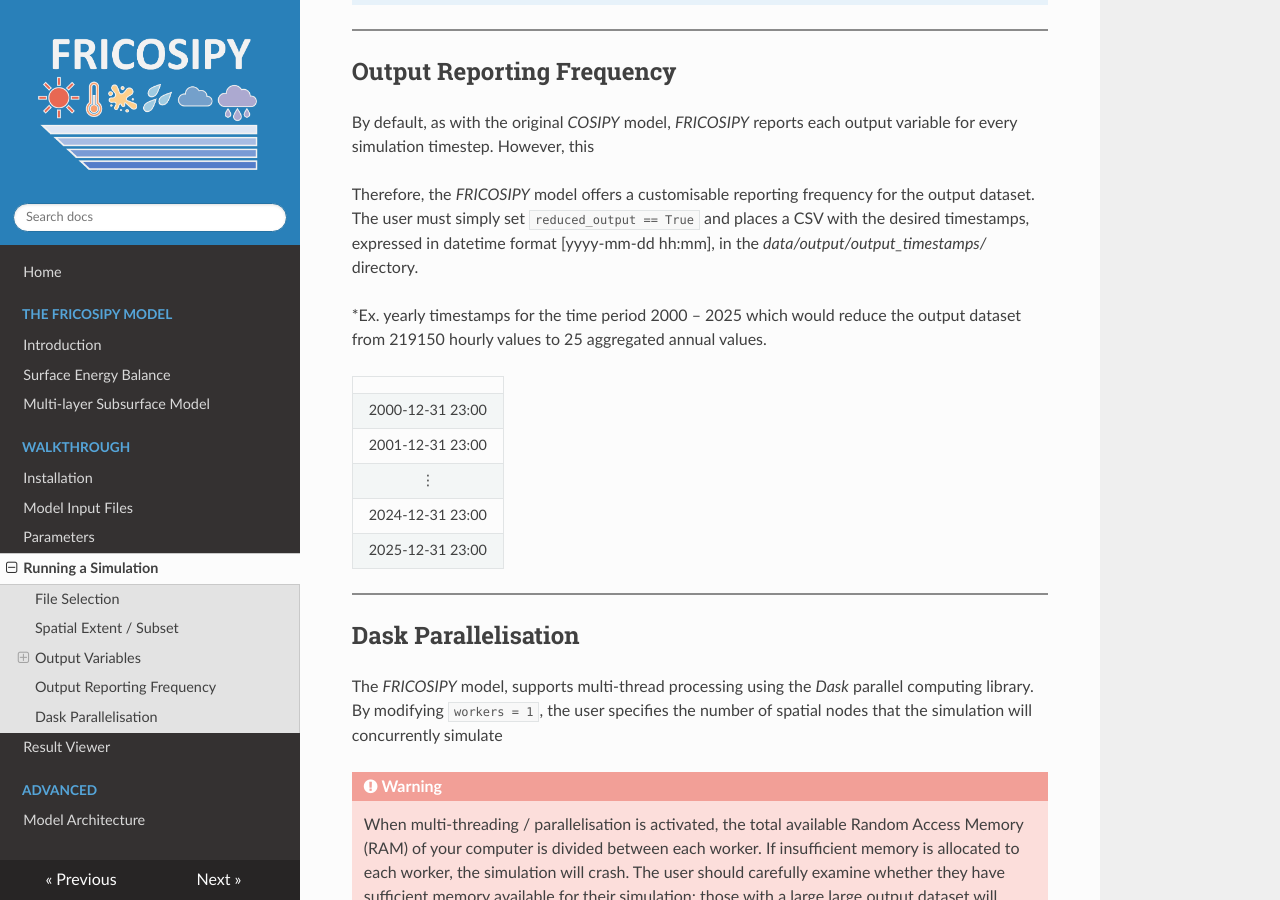
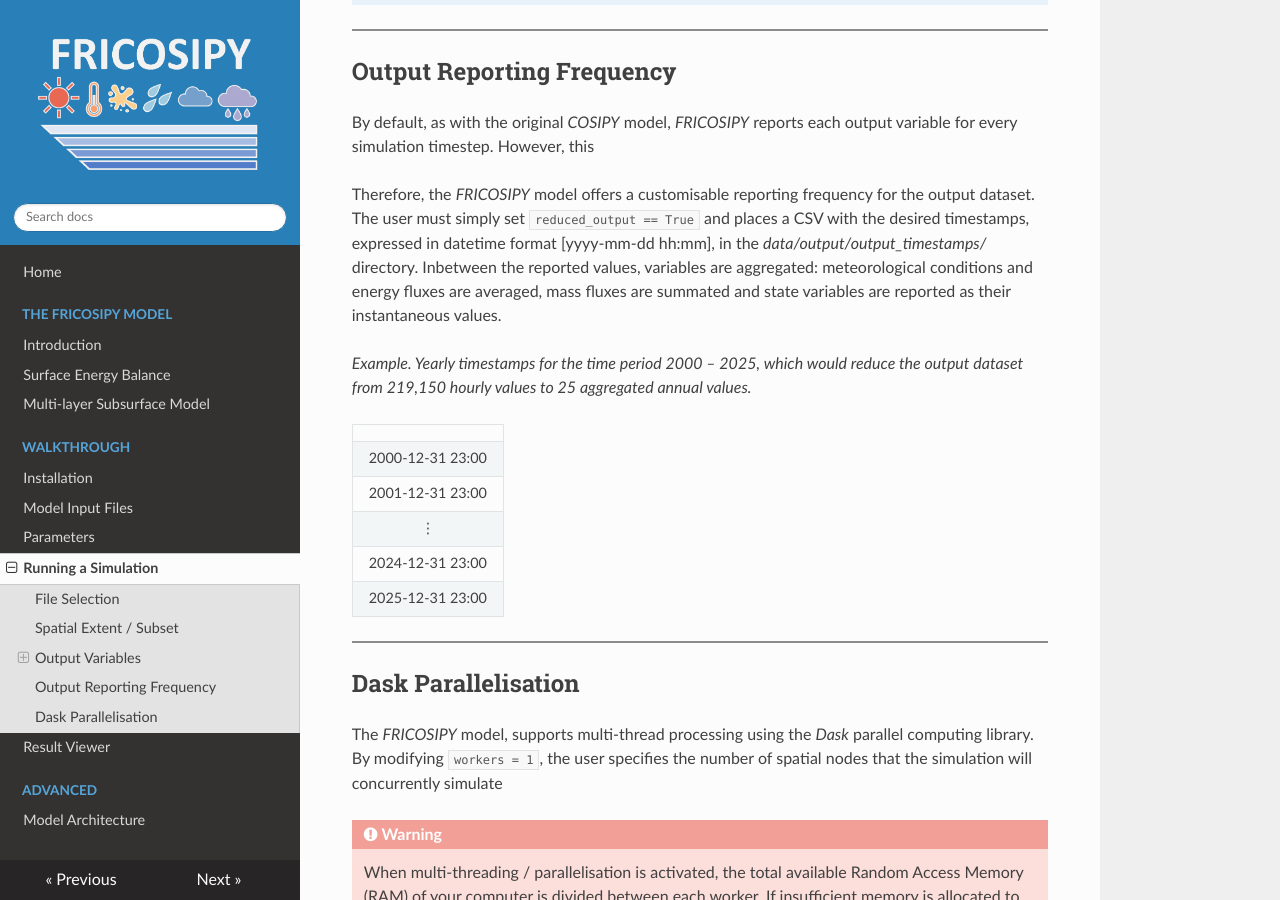
Before and after one commit to MarcusGastaldello/FRICOSIPY, an MkDocs documentation site: the page built from docs/running_a_simulation.md, in a window 1280 px wide and 900 px high, scrolled down 3334 px. Built offline with MkDocs 1.6.1, drawn with Linux system fonts in a browser that asks for light colours.

Commit message:
Update running_a_simulation.md

```diff
--- a/docs/running_a_simulation.md
+++ b/docs/running_a_simulation.md
@@ -132,13 +132,9 @@
 
 By default, as with the original *COSIPY* model, *FRICOSIPY* reports each output variable for every simulation timestep. However, this
 
+Therefore, the *FRICOSIPY* model offers a customisable reporting frequency for the output dataset. The user must simply set `reduced_output == True` and places a CSV with the desired timestamps, expressed in datetime format [yyyy-mm-dd hh:mm], in the *data/output/output_timestamps/* directory. Inbetween the reported values, variables are aggregated: meteorological conditions and energy fluxes are averaged, mass fluxes are summated and state variables are reported as their instantaneous values.
 
-
-Therefore, the *FRICOSIPY* model offers a customisable reporting frequency for the output dataset. The user must simply set `reduced_output == True` and places a CSV with the desired timestamps, expressed in datetime format [yyyy-mm-dd hh:mm], in the *data/output/output_timestamps/* directory.
-
-
-
-*Ex. yearly timestamps for the time period 2000 – 2025 which would reduce the output dataset from 219150 hourly values to 25 aggregated annual values.
+*Example. Yearly timestamps for the time period 2000 – 2025, which would reduce the output dataset from 219,150 hourly values to 25 aggregated annual values.*
 
 |          |
 |:---:|
```
